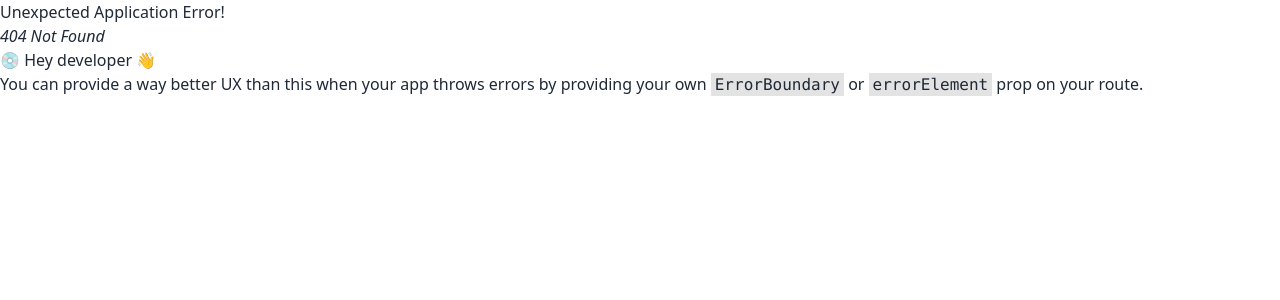
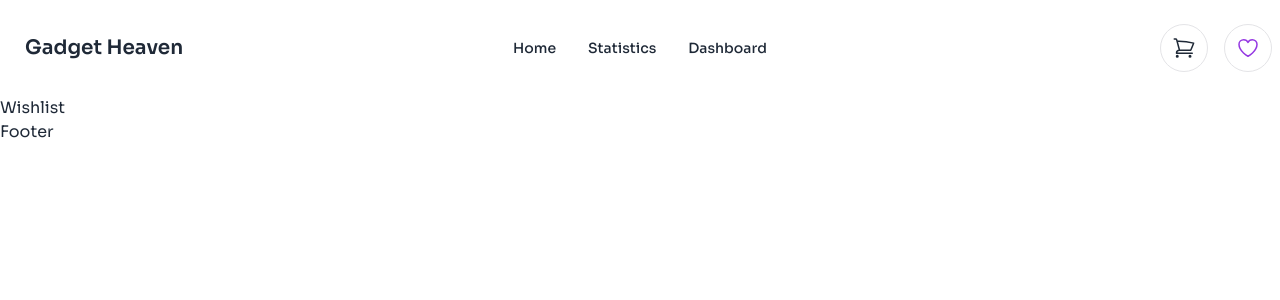
Before and after one commit to miftah1299/gadget-heaven, a React (Vite) app: page /wishlist in a window 1280 px wide. Before the commit this address had no page. Shown: the top 300 px of the page. Built offline with nearby package versions, Linux system fonts and the light colour scheme.

Commit message:
enhance layout with Navbar component, add Carts and Wishlist pages, and apply Sora font

```diff
--- a/index.html
+++ b/index.html
@@ -8,7 +8,7 @@
     <title>Gadget Heaven</title>
 </head>
 
-<body>
+<body class="font-sora">
     <div id="root"></div>
     <script type="module" src="/src/main.jsx"></script>
 </body>
--- a/src/components/Navbar.jsx
+++ b/src/components/Navbar.jsx
@@ -1,11 +1,162 @@
+import { NavLink } from "react-router-dom";
 
 const Navbar = () => {
     return (
-        <div>
-
-            <h1>
-                Navbar
-            </h1>
+        <div className="navbar max-w-screen-xl mx-auto py-6">
+            <div className="navbar-start">
+                <div className="dropdown">
+                    <div
+                        tabIndex={0}
+                        role="button"
+                        className="btn btn-ghost lg:hidden"
+                    >
+                        <svg
+                            xmlns="http://www.w3.org/2000/svg"
+                            className="h-5 w-5"
+                            fill="none"
+                            viewBox="0 0 24 24"
+                            stroke="currentColor"
+                        >
+                            <path
+                                strokeLinecap="round"
+                                strokeLinejoin="round"
+                                strokeWidth="2"
+                                d="M4 6h16M4 12h8m-8 6h16"
+                            />
+                        </svg>
+                    </div>
+                    <ul
+                        tabIndex={0}
+                        className="menu menu-sm dropdown-content bg-base-100 rounded-box z-[1] mt-3 w-52 p-2 shadow"
+                    >
+                        <NavLink
+                            to="/"
+                            className={({ isActive }) =>
+                                `tab ${
+                                    isActive
+                                        ? "text-primary"
+                                        : "hover:text-primary"
+                                }`
+                            }
+                        >
+                            Home
+                        </NavLink>
+                        <NavLink
+                            to="/statistics"
+                            className={({ isActive }) =>
+                                `tab ${
+                                    isActive
+                                        ? "text-primary"
+                                        : "hover:text-primary"
+                                }`
+                            }
+                        >
+                            Statistics
+                        </NavLink>
+                        <NavLink
+                            to="/dashboard"
+                            className={({ isActive }) =>
+                                `tab ${
+                                    isActive
+                                        ? "text-primary"
+                                        : "hover:text-primary"
+                                }`
+                            }
+                        >
+                            Dashboard
+                        </NavLink>
+                    </ul>
+                </div>
+                <a className="btn btn-ghost hover:bg-transparent text-xl">
+                    Gadget Heaven
+                </a>
+            </div>
+            <div className="navbar-center hidden lg:flex">
+                <ul className="menu menu-horizontal px-1 font-medium">
+                    <NavLink
+                        to="/"
+                        className={({ isActive }) =>
+                            `tab ${
+                                isActive ? "text-primary" : "hover:text-primary"
+                            }`
+                        }
+                    >
+                        Home
+                    </NavLink>
+                    <NavLink
+                        to="/statistics"
+                        className={({ isActive }) =>
+                            `tab ${
+                                isActive ? "text-primary" : "hover:text-primary"
+                            }`
+                        }
+                    >
+                        Statistics
+                    </NavLink>
+                    <NavLink
+                        to="/dashboard"
+                        className={({ isActive }) =>
+                            `tab ${
+                                isActive ? "text-primary" : "hover:text-primary"
+                            }`
+                        }
+                    >
+                        Dashboard
+                    </NavLink>
+                </ul>
+            </div>
+            <div className="navbar-end flex gap-4">
+                <button className="btn btn-circle btn-ghost border-zinc-200">
+                    <NavLink
+                        to="/carts"
+                        className={({ isActive }) =>
+                            `tab ${
+                                isActive ? "text-primary" : "hover:text-primary"
+                            }`
+                        }
+                    >
+                        <svg
+                            xmlns="http://www.w3.org/2000/svg"
+                            fill="none"
+                            viewBox="0 0 24 24"
+                            strokeWidth={1.5}
+                            stroke="currentColor"
+                            className="size-6"
+                        >
+                            <path
+                                strokeLinecap="round"
+                                strokeLinejoin="round"
+                                d="M2.25 3h1.386c.51 0 .955.343 1.087.835l.383 1.437M7.5 14.25a3 3 0 0 0-3 3h15.75m-12.75-3h11.218c1.121-2.3 2.1-4.684 2.924-7.138a60.114 60.114 0 0 0-16.536-1.84M7.5 14.25 5.106 5.272M6 20.25a.75.75 0 1 1-1.5 0 .75.75 0 0 1 1.5 0Zm12.75 0a.75.75 0 1 1-1.5 0 .75.75 0 0 1 1.5 0Z"
+                            />
+                        </svg>
+                    </NavLink>
+                </button>
+                <button className="btn btn-circle btn-ghost border-zinc-200">
+                    <NavLink
+                        to="/wishlist"
+                        className={({ isActive }) =>
+                            `tab ${
+                                isActive ? "text-primary" : "hover:text-primary"
+                            }`
+                        }
+                    >
+                        <svg
+                            xmlns="http://www.w3.org/2000/svg"
+                            fill="none"
+                            viewBox="0 0 24 24"
+                            strokeWidth={1.5}
+                            stroke="currentColor"
+                            className="size-6"
+                        >
+                            <path
+                                strokeLinecap="round"
+                                strokeLinejoin="round"
+                                d="M21 8.25c0-2.485-2.099-4.5-4.688-4.5-1.935 0-3.597 1.126-4.312 2.733-.715-1.607-2.377-2.733-4.313-2.733C5.1 3.75 3 5.765 3 8.25c0 7.22 9 12 9 12s9-4.78 9-12Z"
+                            />
+                        </svg>
+                    </NavLink>
+                </button>
+            </div>
         </div>
     );
 };
--- a/src/index.css
+++ b/src/index.css
@@ -1,7 +1,9 @@
-
-
-
+@import url('https://fonts.googleapis.com/css2?family=Sora:wght@100..800&display=swap');
 
 @tailwind base;
 @tailwind components;
 @tailwind utilities;
+
+html {
+    overflow-y: scroll;
+}
--- a/src/layouts/MainLayout.jsx
+++ b/src/layouts/MainLayout.jsx
@@ -10,7 +10,7 @@ const MainLayout = () => {
         <div>
             <Toaster />
             {/* Navbar */}
-            <div>
+            <div className="">
                 <Navbar />
             </div>
 
--- /dev/null
+++ b/src/pages/Carts.jsx
@@ -0,0 +1,12 @@
+
+const Carts = () => {
+    return (
+        <div>
+            <h1>
+                Carts
+            </h1>
+        </div>
+    );
+};
+
+export default Carts;
--- /dev/null
+++ b/src/pages/Wishlist.jsx
@@ -0,0 +1,12 @@
+
+const Wishlist = () => {
+    return (
+        <div>
+            <h1>
+                Wishlist
+            </h1>
+        </div>
+    );
+};
+
+export default Wishlist;
--- a/tailwind.config.js
+++ b/tailwind.config.js
@@ -6,6 +6,12 @@ export default {
     content: ["./index.html", "./src/**/*.{js,ts,jsx,tsx}"],
     theme: {
         extend: {
+            colors: {
+                primary: "#9538E2",
+            },
+            fontFamily: {
+                sora: ["Sora", "sans-serif"],
+            },
             backgroundImage: {
                 banner: "url('/src/assets/banner.jpg')",
             },
```
Also changed, not shown: src/routes/Routes.jsx (+12 -0 lines).
